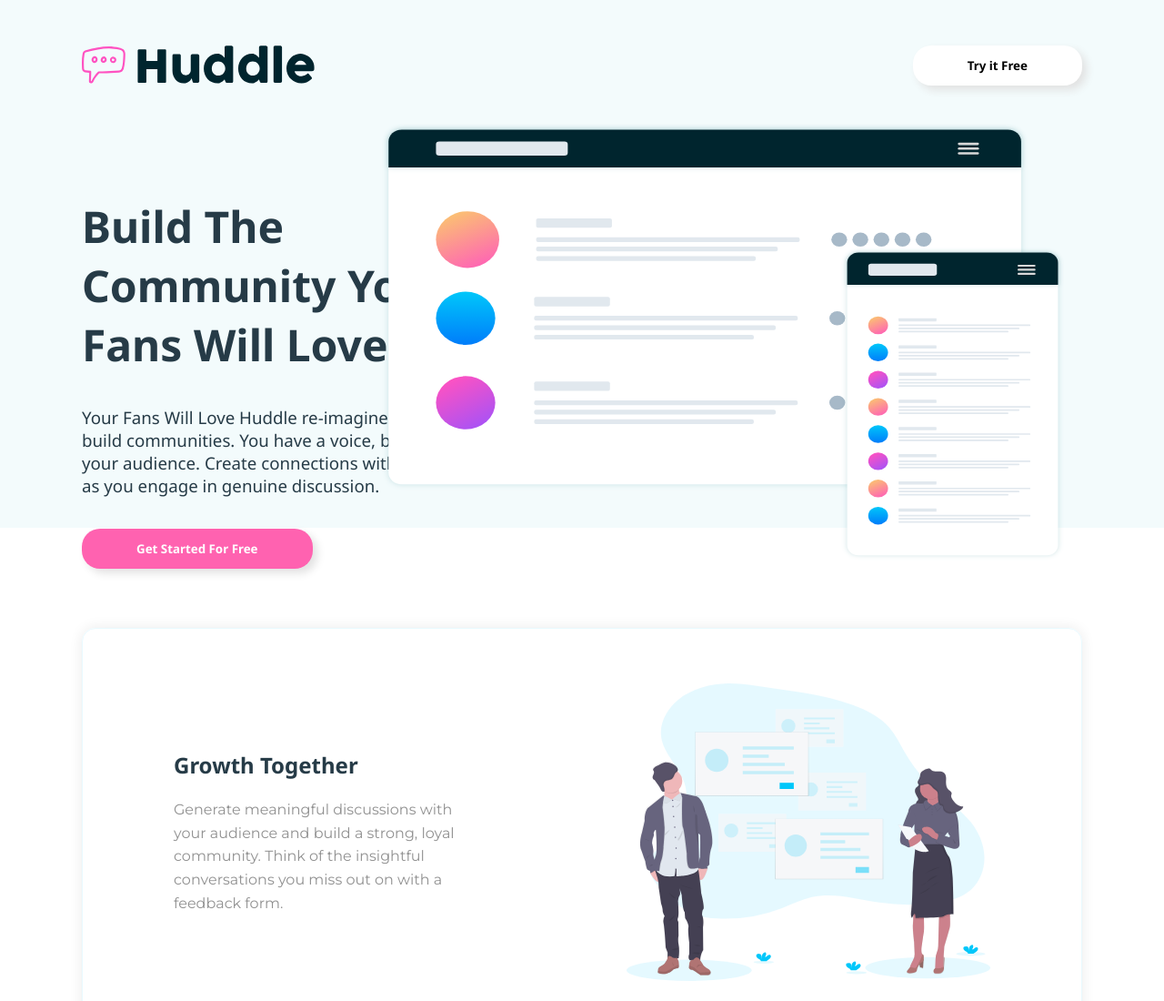
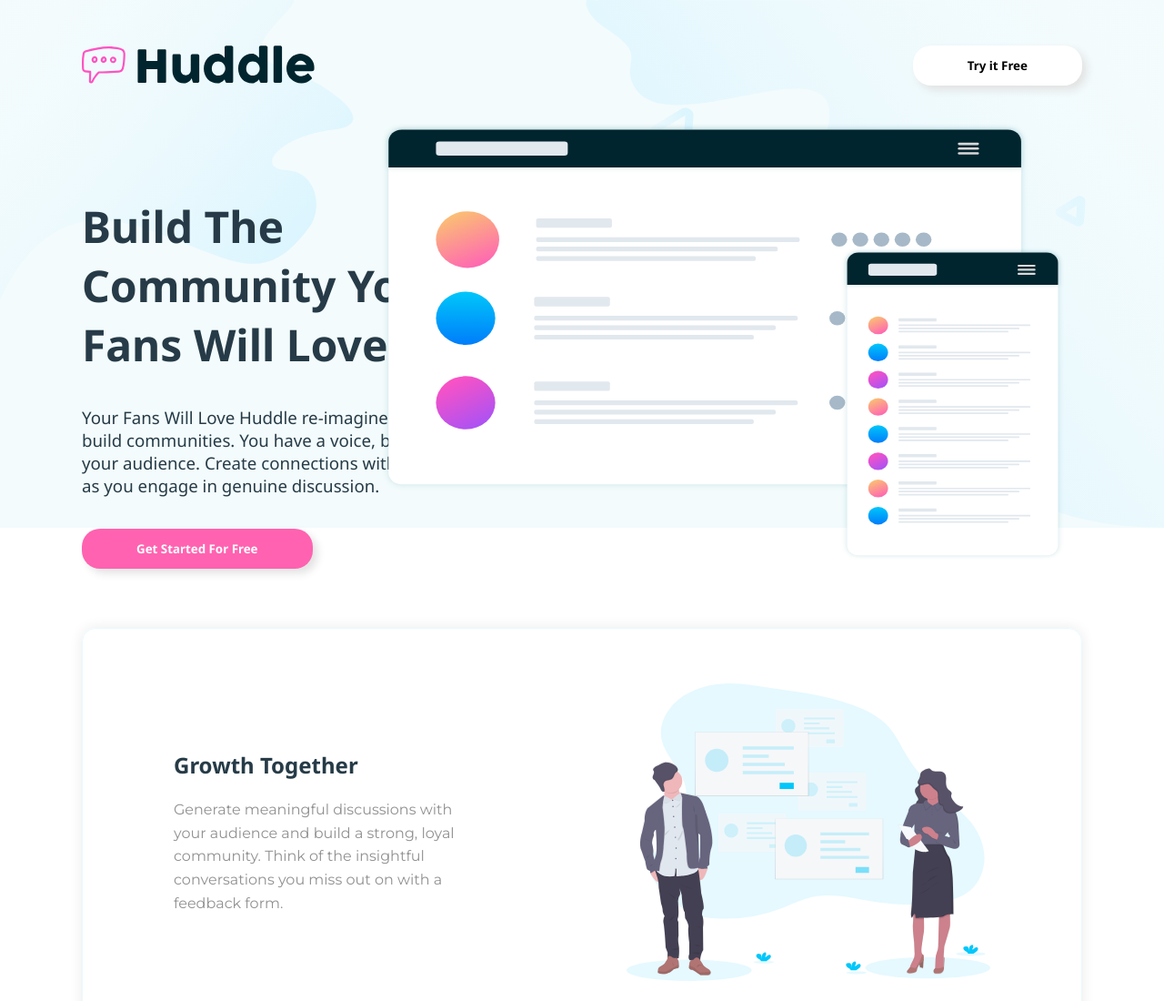
Before and after one commit to RedouaneAjgagal/Huddle-Landing-Page-Challenge, a plain HTML site: page index.html in a window 1280 px wide. Shown: the top 1100 px of the page at 91% size. Drawn offline with Linux system fonts and the light colour scheme.

Commit message:
Chnage background-path

```diff
--- a/styles/styles.css
+++ b/styles/styles.css
@@ -13,7 +13,7 @@ h3{
     font-family: 'Noto Sans', sans-serif;
 }
 .top-content{
-    background-image: url("/huddle-landing-page/images/bg-hero-desktop.svg");
+    background-image: url("https://github.com/RedouaneAjgagal/Huddle-Landing-Page-Challenge/blob/main/images/bg-hero-desktop.svg");
     background-repeat: round;
     background-color: #f3fbfc;
     padding: 50px 90px;
```
